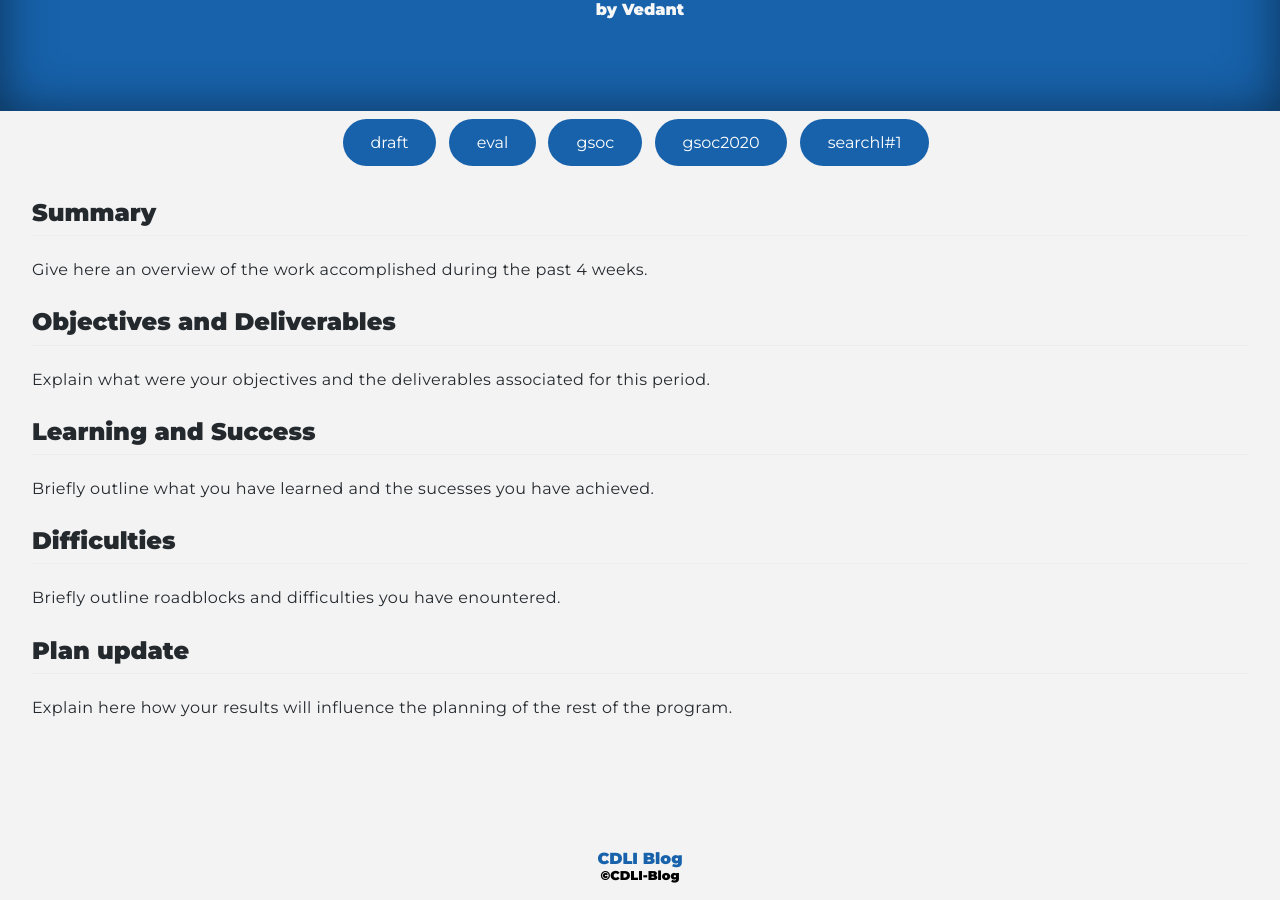
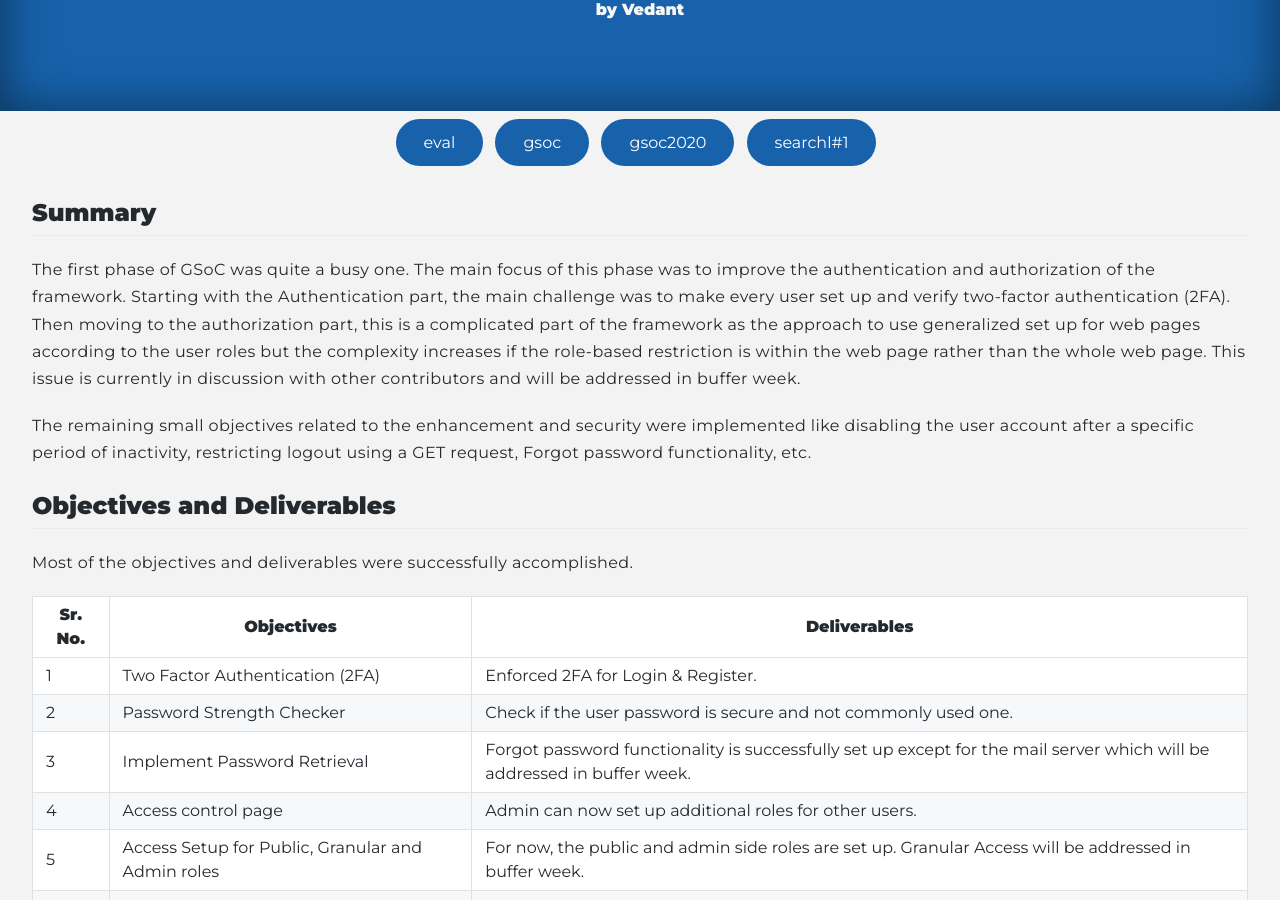
Before and after one commit to cdli-gh/blog, a Jekyll site: the page built from _blog/gsoc20/search/posts/05_eval1.md, in a window 1280 px wide and 900 px high, scrolled down 215 px. Built offline with Jekyll 4.4.1, drawn with Linux system fonts in a browser that asks for light colours; Markdown is read by kramdown in place of the engine named in the settings; some of the changed text lies outside the part shown.

Commit message:
Eval:1 added

```diff
--- a/_blog/gsoc20/search/posts/05_eval1.md
+++ b/_blog/gsoc20/search/posts/05_eval1.md
@@ -2,21 +2,46 @@
 layout: page
 title: search Eval#1
 author: "Vedant"
-tags: ["draft","eval","gsoc","gsoc2020","searchl#1"]
+tags: ["eval","gsoc","gsoc2020","searchl#1"]
 ---
 
 ## Summary
-Give here an overview of the work accomplished during the past 4 weeks.
+
+The first phase of GSoC was quite a busy one. The main focus of this phase was to improve the authentication and authorization of the framework. Starting with the Authentication part, the main challenge was to make every user set up and verify two-factor authentication (2FA). Then moving to the authorization part, this is a complicated part of the framework as the approach to use generalized set up for web pages according to the user roles but the complexity increases if the role-based restriction is within the web page rather than the whole web page. This issue is currently in discussion with other contributors and will be addressed in buffer week.
+
+The remaining small objectives related to the enhancement and security were implemented like disabling the user account after a specific period of inactivity, restricting logout using a GET request,  Forgot password functionality, etc.
+
 
 ## Objectives and Deliverables
-Explain what were your objectives and the deliverables associated for this period.
+
+Most of the objectives and deliverables were successfully accomplished.
+
+| Sr. No. | Objectives | Deliverables  |
+| --- | ---------- | ------------- |
+| 1       | Two Factor Authentication (2FA) | Enforced 2FA for Login & Register. |
+| 2       | Password Strength Checker | Check if the user password is secure and not commonly used one. |
+| 3       | Implement Password Retrieval | Forgot password functionality is successfully set up except for the mail server which will be addressed in buffer week. |
+| 4       | Access control page | Admin can now set up additional roles for other users. |
+| 5       | Access Setup for Public, Granular and Admin roles | For now, the public and admin side roles are set up. Granular Access will be addressed in buffer week. |
+| 6       | Triggers for inactive users | Users with an inactivity period more than 6 months will be deactivated. |
+| 7       | 2FA Google Authenticator Guide | Two Factor Guide is added on [MTAAC and CDLI Documentation](https://cdli-gh.github.io/guides/cdli_two_factor_guide.html). |
+| 8       | Fix ‘/logout’ functionality | Logout now accepts POST requests and restricts the GET requests. |
+
+## Learning and Success
+
+Data security is a vital part of any project. When building a project, it is important to realise the data requirement of specific functionality and discarding the additional data.
+
+Currently, two-factor authentication is an additional security layer for traditional password-based authentication. But in the future, there is a possibility of user don't have to remember password and use the dynamically generated password which will be more secure and hard to predict.
+
+So the important part is to properly store and manage the data according to the functionality requirement.
 
 
-## Learning and Success
-Briefly outline what you have learned and the sucesses you have achieved.
+## Difficulties
 
-## Difficulties
-Briefly outline roadblocks and difficulties you have enountered.
+The main difficulty is the clarity on setting up of role-based access which will get more complicated as the project expands. Although for now with the known functionalities, we can set up a generalized method for all pages but complications may arise in future.
 
 ## Plan update
-Explain here how your results will influence the planning of the rest of the program.
+
+Considering Phase-1 objectives and deliverables, I was able to accomplish 80% of deliverables and the remaining 20% will be completed during the 1st evaluation period or will be shifted to buffer week if additional time is required.
+
+And on upcoming objectives for the next phase, I'll be discussed with my mentor and start to work from next week onwards.
```
